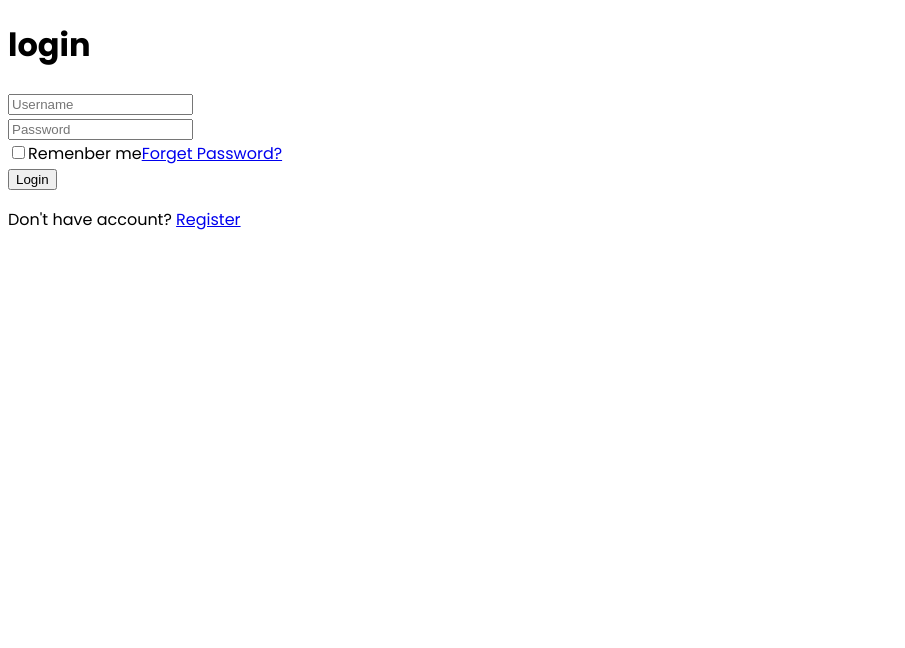
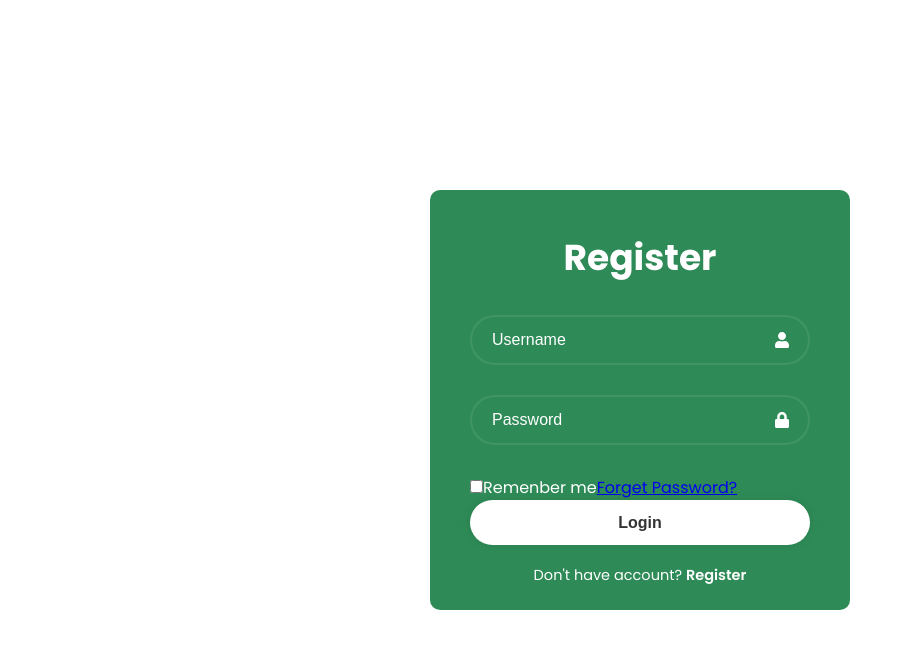
Before and after one commit to larissaKoffi/bootcamp_project, a React (Create React App) app in the folder my-react/: page /register in a window 1280 px wide. Shown: the top 648 px of the page, without its empty margins (0-905 px from the left). Built offline with nearby package versions, Linux system fonts and the light colour scheme.

Commit message:
[ADD]: rgister, login form

```diff
--- a/my-react/package.json
+++ b/my-react/package.json
@@ -9,6 +9,8 @@
     "@testing-library/user-event": "^13.5.0",
     "react": "^19.1.0",
     "react-dom": "^19.1.0",
+    "react-icons": "^5.5.0",
+    "react-router-dom": "^7.5.1",
     "react-scripts": "5.0.1",
     "web-vitals": "^2.1.4"
   },
--- /dev/null
+++ b/my-react/register/LoginRegister.css
@@ -0,0 +1,105 @@
+.wrapper{
+    position: relative;
+    width: 420px;
+    height: 420px;
+    background: seagreen;
+    border-radius: 10px;
+    color: #fff;
+}
+
+.wrapper .form-box{
+    width: 100%;
+    padding: 40px;
+}
+
+form h1{
+    font-size: 36px;
+    text-align: center;
+}
+
+form .input-box{
+    position: relative;
+    width: 100%;
+    height: 50px;
+    margin: 30px 0;
+}
+
+.input-box input{
+    width: 100%;
+    height: 100%;
+    background: transparent;
+    border: none;
+    outline: none;
+    border: 2px solid rgba(225 225, 225, .1);
+    border-radius: 40px;
+    font-size: 16px;
+    color: #fff;
+    padding: 20px 40px 20px 20px;
+}
+
+.input-box input::placeholder{
+    color: #fff;
+}
+
+.input-box .icon{
+    position: absolute;
+    right: 20px;
+    top: 50%;
+    translate: 0 -50%;
+    font-size: 16px;
+}
+
+form .remember-forgot{
+    display: flex;
+    justify-content: space-between;
+    font-size: 14.5px;
+    margin: -15px 0 15px;
+
+}
+
+form .remenber-forgot label input{
+    accent-color: #fff;
+    margin-right: 4px;
+
+}
+
+.remenber-forgot a{
+    color: #fff;
+    text-decoration: none;
+
+}
+
+remenber-forgot a:hover{
+    text-decoration: underline;
+}
+
+form button{
+    width: 100%;
+    height: 45px;
+    background: #fff;
+    border: none;
+    outline: none;
+    border-radius: 40px;
+    box-shadow: 0 0 10px rgba(0, 0, 0, .1);
+    cursor: pointer;
+    font-size: 16px;
+    color: #333;
+    font-weight: 700;
+}
+
+form .register-link{
+    font-size: 14.5px;
+    text-align: center;
+    margin: 20px 0 15px;
+}
+
+.register-link p a{
+    color: #fff;
+    text-decoration: none;
+    font-weight: 600;
+}
+
+.register-link p a:hover{
+    text-decoration: underline;
+
+}
--- a/my-react/src/App.js
+++ b/my-react/src/App.js
@@ -1,10 +1,17 @@
-import LoginRegister from './components/assets/Login/register/LoginRegister';
+import { BrowserRouter as Router, Routes, Route } from 'react-router-dom';
+import Home from "./components/assets/Home/HomePage";
+import Register from "./components/assets/Register/RegisterAuth";
+import Login from "./components/assets/Login/LoginAuth";
 
 function App() {
   return (
-    <div>
-      <LoginRegister />
-    </div>
+    <Router>
+      <Routes>
+        <Route path='/' element={<Home />} />
+        <Route path='/register' element={<Register />} />
+        <Route path='/login' element={<Login />} />
+      </Routes>
+    </Router>
   );
 }
 
--- /dev/null
+++ b/my-react/src/components/assets/Home/HomePage.jsx
@@ -0,0 +1,9 @@
+import React from 'react';
+import './HomePage.css';
+const Home = () => {
+    return(
+        <h1>c'est la page home</h1>
+    );
+};
+
+export default Home;
--- /dev/null
+++ b/my-react/src/components/assets/Login/LoginAuth.css
@@ -0,0 +1,105 @@
+.wrapper{
+    position: relative;
+    width: 420px;
+    height: 420px;
+    background: seagreen;
+    border-radius: 10px;
+    color: #fff;
+}
+
+.wrapper .form-box{
+    width: 100%;
+    padding: 40px;
+}
+
+form h1{
+    font-size: 36px;
+    text-align: center;
+}
+
+form .input-box{
+    position: relative;
+    width: 100%;
+    height: 50px;
+    margin: 30px 0;
+}
+
+.input-box input{
+    width: 100%;
+    height: 100%;
+    background: transparent;
+    border: none;
+    outline: none;
+    border: 2px solid rgba(225 225, 225, .1);
+    border-radius: 40px;
+    font-size: 16px;
+    color: #fff;
+    padding: 20px 40px 20px 20px;
+}
+
+.input-box input::placeholder{
+    color: #fff;
+}
+
+.input-box .icon{
+    position: absolute;
+    right: 20px;
+    top: 50%;
+    translate: 0 -50%;
+    font-size: 16px;
+}
+
+form .remember-forgot{
+    display: flex;
+    justify-content: space-between;
+    font-size: 14.5px;
+    margin: -15px 0 15px;
+
+}
+
+form .remenber-forgot label input{
+    accent-color: #fff;
+    margin-right: 4px;
+
+}
+
+.remenber-forgot a{
+    color: #fff;
+    text-decoration: none;
+
+}
+
+remenber-forgot a:hover{
+    text-decoration: underline;
+}
+
+form button{
+    width: 100%;
+    height: 45px;
+    background: #fff;
+    border: none;
+    outline: none;
+    border-radius: 40px;
+    box-shadow: 0 0 10px rgba(0, 0, 0, .1);
+    cursor: pointer;
+    font-size: 16px;
+    color: #333;
+    font-weight: 700;
+}
+
+form .register-link{
+    font-size: 14.5px;
+    text-align: center;
+    margin: 20px 0 15px;
+}
+
+.register-link p a{
+    color: #fff;
+    text-decoration: none;
+    font-weight: 600;
+}
+
+.register-link p a:hover{
+    text-decoration: underline;
+
+}
--- a/my-react/src/components/assets/Login/register/LoginRegister.jsx
+++ b/my-react/src/components/assets/Login/LoginAuth.jsx
@@ -1,6 +1,8 @@
 import React from 'react';
-import './LoginRegister.css';
-const LoginRegister = () => {
+import { Link } from 'react-router-dom';
+import './LoginAuth.css'
+import { FaUser, FaLock } from "react-icons/fa";
+const Login = () => {
     return(
         <div className='wrapper'>
             <div className="form-box login">
@@ -8,17 +10,19 @@ const LoginRegister = () => {
                     <h1>login</h1>
                     <div className="input-box">
                         <input type="text"placeholder='Username' required />
+                        <FaUser className='icon' />
                     </div>
                     <div className="input-box">
                         <input type="password"placeholder='Password' required />
+                        <FaLock className='icon' />
                     </div>
                     <div className="remenber-forget">
                         <label> <input type="checkbox"/>Remenber me</label>
-                        <a href="#">Forget Password?</a>
+                        <Link to="#">Forget Password?</Link>
                     </div>
                     <button type="submit">Login</button>
                     <div className="register-link">
-                        <p>Don't have account? <a href="#">Register</a></p>
+                        <p>Don't have account? <Link to="register">Register</Link></p>
                     </div>
                 </form>
 
@@ -27,4 +31,4 @@ const LoginRegister = () => {
     );
 };
 
-export default LoginRegister;
+export default Login;
--- /dev/null
+++ b/my-react/src/components/assets/Register/RegisterAuth.jsx
@@ -0,0 +1,34 @@
+import React from 'react';
+import { Link } from 'react-router-dom';
+import './RegisterAuth.css';
+import { FaUser, FaLock } from "react-icons/fa";
+const Register = () => {
+    return(
+        <div className='wrapper'>
+            <div className="form-box register">
+                <form action="">
+                    <h1>Register</h1>
+                    <div className="input-box">
+                        <input type="text"placeholder='Username' required />
+                        <FaUser className='icon' />
+                    </div>
+                    <div className="input-box">
+                        <input type="password"placeholder='Password' required />
+                        <FaLock className='icon' />
+                    </div>
+                    <div className="remenber-forget">
+                        <label> <input type="checkbox"/>Remenber me</label>
+                        <Link to="#">Forget Password?</Link>
+                    </div>
+                    <button type="submit">Login</button>
+                    <div className="register-link">
+                        <p>Don't have account? <Link to="#">Register</Link></p>
+                    </div>
+                </form>
+
+            </div>
+        </div>
+    );
+};
+
+export default Register;
--- a/my-react/src/index.css
+++ b/my-react/src/index.css
@@ -1,5 +1,14 @@
 @import url('https://fonts.googleapis.com/css2?family=Poppins:wght@400;600;700&display=swap');
 
+*{
+  margin: 0;
+  padding: 0;
+  box-sizing: border-box;
+}
 body {
   font-family: "poppins",sans-serif;
+  display: flex;
+  justify-content: center;
+  align-items: center;
+  min-height: 100vh;
 }
```
Also changed, not shown: my-react/register/LoginRegister.jsx (added, +33 -0 lines), my-react/src/components/assets/Home/HomePage.css (added), my-react/src/components/assets/Register/RegisterAuth.css (added), 2 other files (tests, documents, lock files or other folders).
